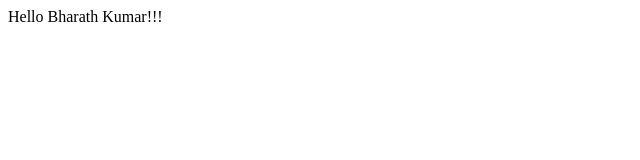
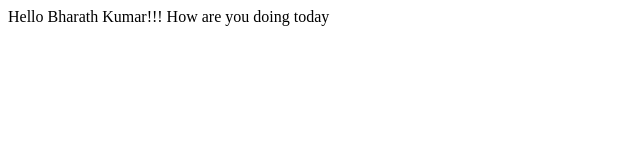
Before and after one commit to Bharath1006/Portfolio, a plain HTML site: page index.html in a window 1280 px wide. Shown: the whole page, without its empty margins (0-640 px from the left). Drawn offline with Linux system fonts and the light colour scheme.

Commit message:
feat:Updated index.html

```diff
--- a/index.html
+++ b/index.html
@@ -7,5 +7,6 @@
 </head>
 <body>
     Hello Bharath Kumar!!!
+    How are you doing today
 </body>
 </html>
```
